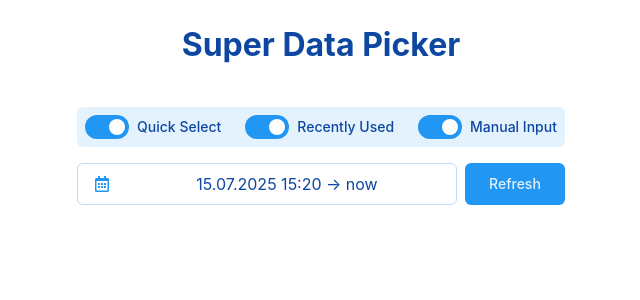
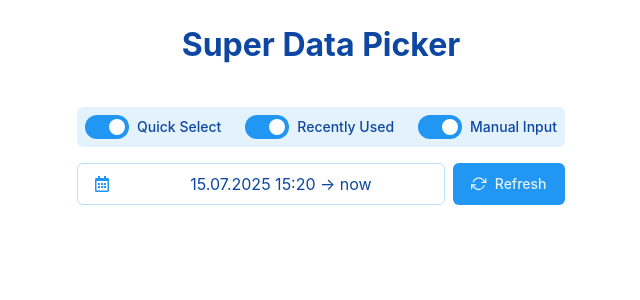
Before and after one commit to eliseevais/custom-super-data-picker, a React (Vite) app: page / in a window 1280 px wide. Shown: the top 300 px of the page, without its empty margins (319-959 px from the left). Built offline with nearby package versions, Linux system fonts and the light colour scheme.

Commit message:
add icon for refresh button

```diff
--- a/src/components/RefreshButton/RefreshButton.module.css
+++ b/src/components/RefreshButton/RefreshButton.module.css
@@ -1,6 +1,10 @@
 .refreshButton {
-  padding: 0 var(--space-lg);
-  min-width: 100px;
+  display: flex;
+  align-items: center;
+  justify-content: center;
+  gap: 0.5rem;
+  padding: var(--space-sm);
+  min-width: 7rem;
   font-size: var(--text-sm);
   font-weight: 500;
   color: var(--color-text-light);
@@ -16,3 +20,14 @@
   color: var(--color-text-dark);
   border: 1px solid var(--color-border-dark);
 }
+
+.icon {
+  font-size: 1.1em;
+  display: flex;
+  align-items: center;
+  color: var(--color-text-light);
+}
+
+.refreshButton:hover .icon {
+  color: var(--color-text-dark);
+}
--- a/src/components/RefreshButton/RefreshButton.tsx
+++ b/src/components/RefreshButton/RefreshButton.tsx
@@ -1,4 +1,5 @@
 import s from './RefreshButton.module.css';
+import { FiRefreshCw } from 'react-icons/fi';
 
 type Props = {
   disabled: boolean;
@@ -7,6 +8,7 @@ type Props = {
 
 export const RefreshButton = ({ disabled, onClick }: Props) => (
   <button className={s.refreshButton} onClick={onClick} disabled={disabled}>
+    <FiRefreshCw className={s.icon} />
     Refresh
   </button>
 );
--- a/src/index.css
+++ b/src/index.css
@@ -3,12 +3,10 @@
   Oxygen-Sans, Ubuntu, Cantarell, 'Helvetica Neue', sans-serif;
   line-height: 1.5;
   font-weight: 400;
-
   font-synthesis: none;
   text-rendering: optimizeLegibility;
   -webkit-font-smoothing: antialiased;
   -moz-osx-font-smoothing: grayscale;
-
   box-sizing: border-box;
 }
 
--- a/src/styles/variables.css
+++ b/src/styles/variables.css
@@ -10,6 +10,7 @@
   --color-bg-white: #ffffff;
   --color-bg-light: #e3f2fd;
   --color-bg-dark: #bbdefb;
+  --color-bg-grey: #f4f4f4;
 
   --color-border-light: #bbdefb;
   --color-border-medium: #64b5f6;
```
